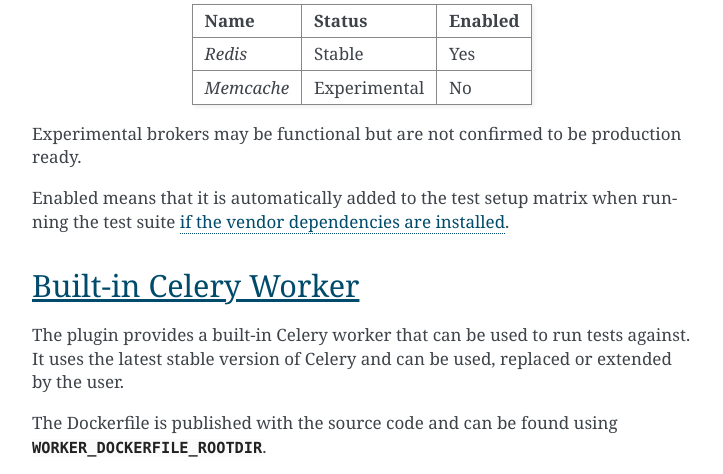
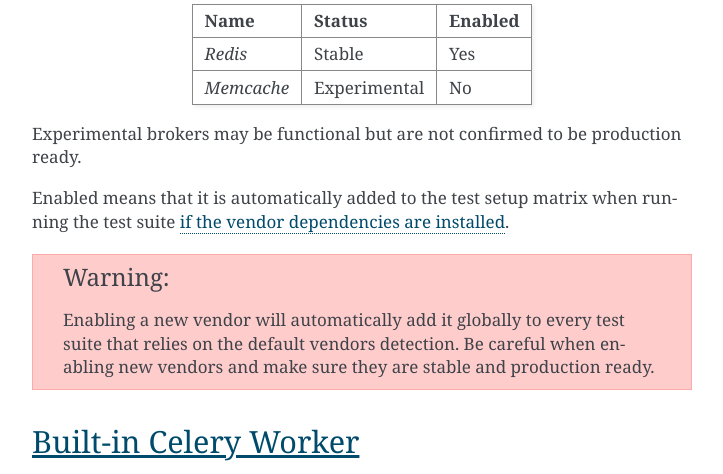
Before and after one commit to celery/pytest-celery, a Sphinx documentation site: the page built from docs/getting-started/vendors.rst, in a window 1280 px wide and 900 px high, scrolled down 786 px, cut to the strip 0-474 px from the top of the window. Shown: the whole strip, without its empty margins (388-1111 px from the left). Built offline with Sphinx 7.4.7, drawn with Linux system fonts in a browser that asks for light colours.

```diff
--- a/docs/getting-started/vendors.rst
+++ b/docs/getting-started/vendors.rst
@@ -44,6 +44,12 @@
 
 Enabled means that it is automatically added to the test setup matrix
 when running the test suite :ref:`if the vendor dependencies are installed <installation>`.
+
+.. warning::
+
+    Enabling a new vendor will automatically add it globally to every test suite that relies
+    on the default vendors detection. Be careful when enabling new vendors and make sure they are
+    stable and production ready.
 
 .. _built-in-worker:
 
```
Also changed, not shown: 1 other file.
